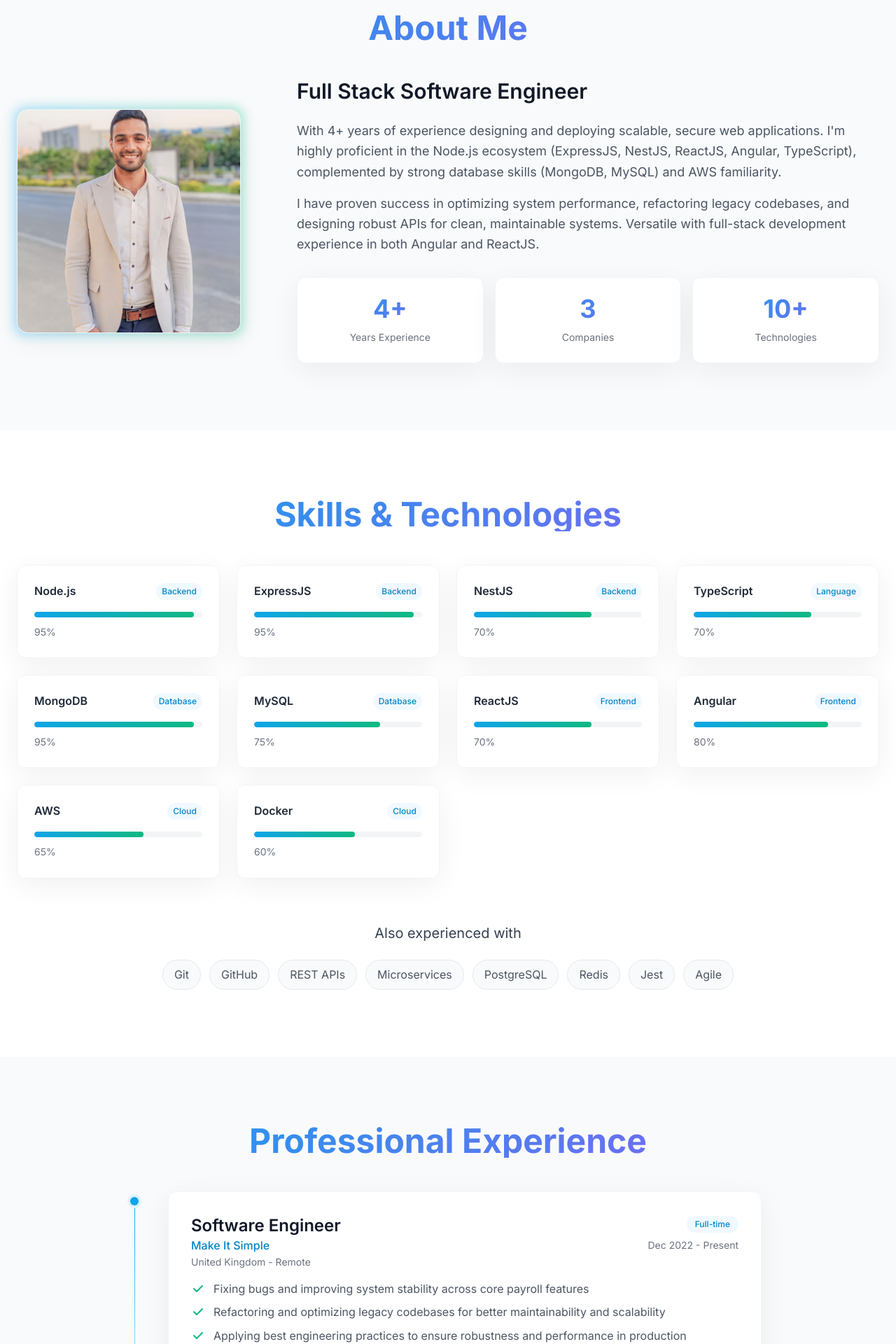
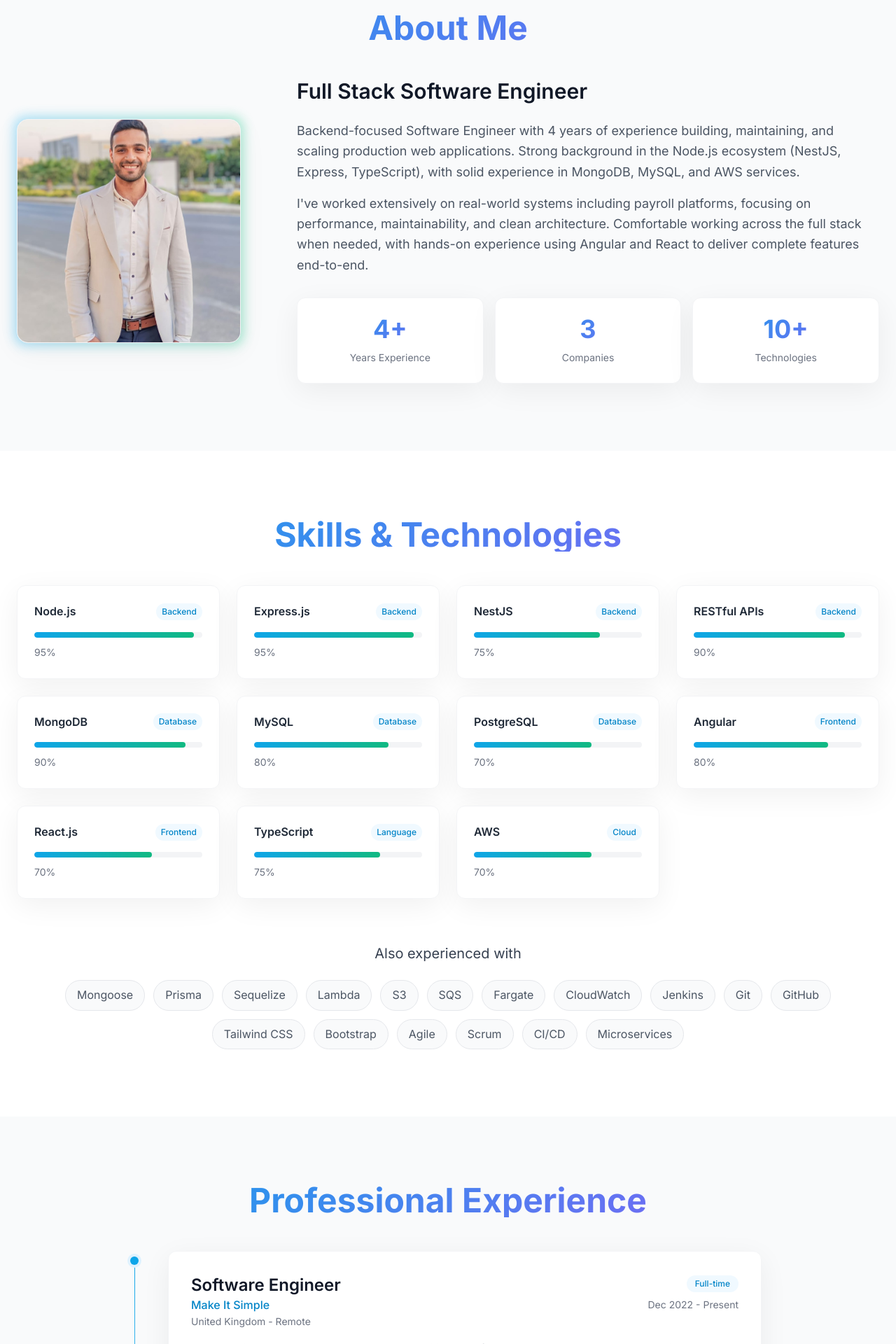
Before and after one commit to mahmoud-farag/Farag, a React (Vite) app: page / in a window 1280 px wide. Shown: the part 880-2800 px from the top of the page at 70% size. Built offline with nearby package versions, Linux system fonts and the light colour scheme.

Commit message:
NEW UPDATES

```diff
--- a/src/App.jsx
+++ b/src/App.jsx
@@ -44,7 +44,7 @@ function App() {
       <footer className="py-8 bg-white border-t border-gray-100">
         <div className="container mx-auto px-6">
           <div className="flex flex-col md:flex-row items-center justify-between gap-4">
-            <p className="text-gray-500">© 2024 Mahmoud Farag. All rights reserved.</p>
+            <p className="text-gray-500">© 2025 Mahmoud Farag. All rights reserved.</p>
             <div className="flex items-center gap-6">
               <a href="https://github.com/mahmoud-farag" target="_blank" rel="noopener noreferrer" className="text-gray-500 hover:text-primary-600 transition-colors">
                 GitHub
--- a/src/components/About.jsx
+++ b/src/components/About.jsx
@@ -26,14 +26,14 @@ function About() {
                             Full Stack Software Engineer
                         </h3>
                         <p className="text-gray-600 text-lg mb-4 leading-relaxed">
-                            With 4+ years of experience designing and deploying scalable, secure web applications.
-                            I'm highly proficient in the Node.js ecosystem (ExpressJS, NestJS, ReactJS, Angular, TypeScript),
-                            complemented by strong database skills (MongoDB, MySQL) and AWS familiarity.
+                            Backend-focused Software Engineer with 4 years of experience building, maintaining, and
+                            scaling production web applications. Strong background in the Node.js ecosystem (NestJS, Express, TypeScript),
+                            with solid experience in MongoDB, MySQL, and AWS services.
                         </p>
                         <p className="text-gray-600 text-lg mb-8 leading-relaxed">
-                            I have proven success in optimizing system performance, refactoring legacy codebases,
-                            and designing robust APIs for clean, maintainable systems. Versatile with full-stack
-                            development experience in both Angular and ReactJS.
+                            I've worked extensively on real-world systems including payroll platforms, focusing on
+                            performance, maintainability, and clean architecture. Comfortable working across the full stack
+                            when needed, with hands-on experience using Angular and React to deliver complete features end-to-end.
                         </p>
 
                         {/* Stats */}
--- a/src/components/Experience.jsx
+++ b/src/components/Experience.jsx
@@ -6,11 +6,12 @@ const experiences = [
         period: 'Dec 2022 - Present',
         type: 'Full-time',
         responsibilities: [
-            'Fixing bugs and improving system stability across core payroll features',
-            'Refactoring and optimizing legacy codebases for better maintainability and scalability',
-            'Applying best engineering practices to ensure robustness and performance in production',
-            'Involved in architectural transition to microservices on AWS Serverless',
-            'Developing and enhancing reports to meet new business requirements',
+            'Contributed to the development and stabilization of a large-scale payroll system used in production, working across the full stack with a strong backend focus using Node.js, RESTful APIs, MongoDB, and Angular',
+            'Refactored and optimized legacy backend codebases to improve readability, maintainability, and reduce bug recurrence across core payroll features',
+            'Designed, implemented, and enhanced RESTful APIs to support new business requirements, ensuring data consistency and clean integration between backend services and frontend applications',
+            'Actively participated in developing and maintaining Angular-based UI features, implementing new screens, improving existing components, and collaborating closely with backend logic to deliver complete end-to-end functionality',
+            'Took part in the early stages of transitioning parts of the system toward a microservices-oriented architecture on AWS (Lambda, S3, Fargate, SQS), gaining hands-on experience with real-world scalability, deployment, and architectural challenges',
+            'Improved overall system reliability and user experience by debugging production issues across both backend and frontend layers, and collaborating closely with cross-functional teams including product and QA',
         ],
     },
     {
@@ -20,9 +21,9 @@ const experiences = [
         period: 'Jun 2022 - Dec 2022',
         type: 'Part-time',
         responsibilities: [
-            'Developed robust, secure, and well-documented APIs using ExpressJS and MySQL',
-            'Worked with clients to understand requirements and deliver quality solutions',
-            'Implemented best practices for API security and performance',
+            'Developed secure and well-documented REST APIs using Express.js and MySQL for multiple client projects',
+            'Implemented authentication, validation, and error-handling patterns to ensure API reliability and maintainability',
+            'Worked independently with clients to translate business requirements into backend solutions',
         ],
     },
     {
@@ -32,9 +33,8 @@ const experiences = [
         period: 'Sep 2022 - Oct 2022',
         type: 'Part-time',
         responsibilities: [
-            'Built a jewelry e-commerce application with a talented team',
-            'Responsible for building and integrating new pages and UI components',
-            'Collaborated closely with backend team to connect frontend features with API endpoints',
+            'Built and integrated UI components for a React-based e-commerce application, collaborating with backend developers to connect frontend features with API endpoints',
+            'Focused on delivering responsive, user-friendly interfaces while maintaining clean and reusable component structures',
         ],
     },
 ];
--- a/src/components/Hero.jsx
+++ b/src/components/Hero.jsx
@@ -22,9 +22,9 @@ function Hero() {
               <span className="text-gradient">Full Stack Software Engineer</span>
             </h2>
             <p className="text-gray-600 text-lg md:text-xl mb-8 leading-relaxed animate-fade-in-up opacity-0" style={{ animationDelay: '0.3s', animationFillMode: 'forwards' }}>
-              4+ years crafting scalable, secure web applications. Expert in Node.js ecosystem
-              (ExpressJS, NestJS, ReactJS, Angular, TypeScript) with strong database skills and AWS familiarity.
-              Passionate about clean code and maintainable systems.
+              With 4 years of experience building, maintaining, and
+              scaling production web applications. Strong background in the Node.js ecosystem (NestJS, Express, TypeScript)
+              with solid experience in MongoDB, MySQL, and AWS services. Passionate about clean architecture and maintainable systems.
             </p>
             <div className="flex flex-wrap justify-center lg:justify-start gap-4 animate-fade-in-up opacity-0" style={{ animationDelay: '0.4s', animationFillMode: 'forwards' }}>
               {/* <a href="#projects" className="btn-primary group">
@@ -34,7 +34,7 @@ function Hero() {
                 </svg>
               </a> */}
               <a
-                href="https://drive.google.com/file/d/17pa3TKsd318addZs_vyjwSjoXl2_VCFG/view"
+                href="https://drive.google.com/file/d/1JGXl_PX0XxCntmTYx47XNnhGytGU_xNS/view"
                 target="_blank"
                 rel="noopener noreferrer"
                 className="btn-secondary"
--- a/src/components/Skills.jsx
+++ b/src/components/Skills.jsx
@@ -1,18 +1,18 @@
 const skills = [
     { name: 'Node.js', category: 'Backend', level: 95 },
-    { name: 'ExpressJS', category: 'Backend', level: 95 },
-    { name: 'NestJS', category: 'Backend', level: 70 },
-    { name: 'TypeScript', category: 'Language', level: 70 },
-    { name: 'MongoDB', category: 'Database', level: 95 },
-    { name: 'MySQL', category: 'Database', level: 75 },
-    { name: 'ReactJS', category: 'Frontend', level: 70 },
+    { name: 'Express.js', category: 'Backend', level: 95 },
+    { name: 'NestJS', category: 'Backend', level: 75 },
+    { name: 'RESTful APIs', category: 'Backend', level: 90 },
+    { name: 'MongoDB', category: 'Database', level: 90 },
+    { name: 'MySQL', category: 'Database', level: 80 },
+    { name: 'PostgreSQL', category: 'Database', level: 70 },
     { name: 'Angular', category: 'Frontend', level: 80 },
-    { name: 'AWS', category: 'Cloud', level: 65 },
-    { name: 'Docker', category: 'Cloud', level: 60 },
-
+    { name: 'React.js', category: 'Frontend', level: 70 },
+    { name: 'TypeScript', category: 'Language', level: 75 },
+    { name: 'AWS', category: 'Cloud', level: 70 },
 ];
 
-const extraSkills = ['Git', 'GitHub', 'REST APIs', 'Microservices', 'PostgreSQL', 'Redis', 'Jest', 'Agile'];
+const extraSkills = ['Mongoose', 'Prisma', 'Sequelize', 'Lambda', 'S3', 'SQS', 'Fargate', 'CloudWatch', 'Jenkins', 'Git', 'GitHub', 'Tailwind CSS', 'Bootstrap', 'Agile', 'Scrum', 'CI/CD', 'Microservices'];
 
 function Skills() {
     return (
```
